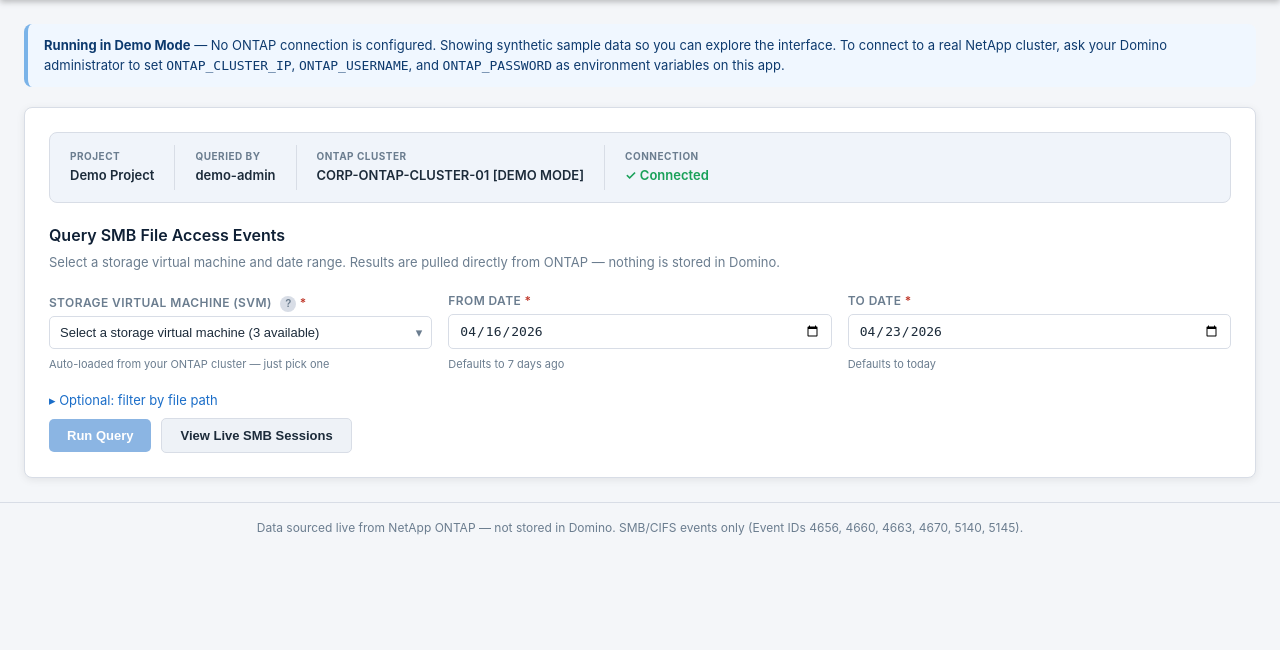
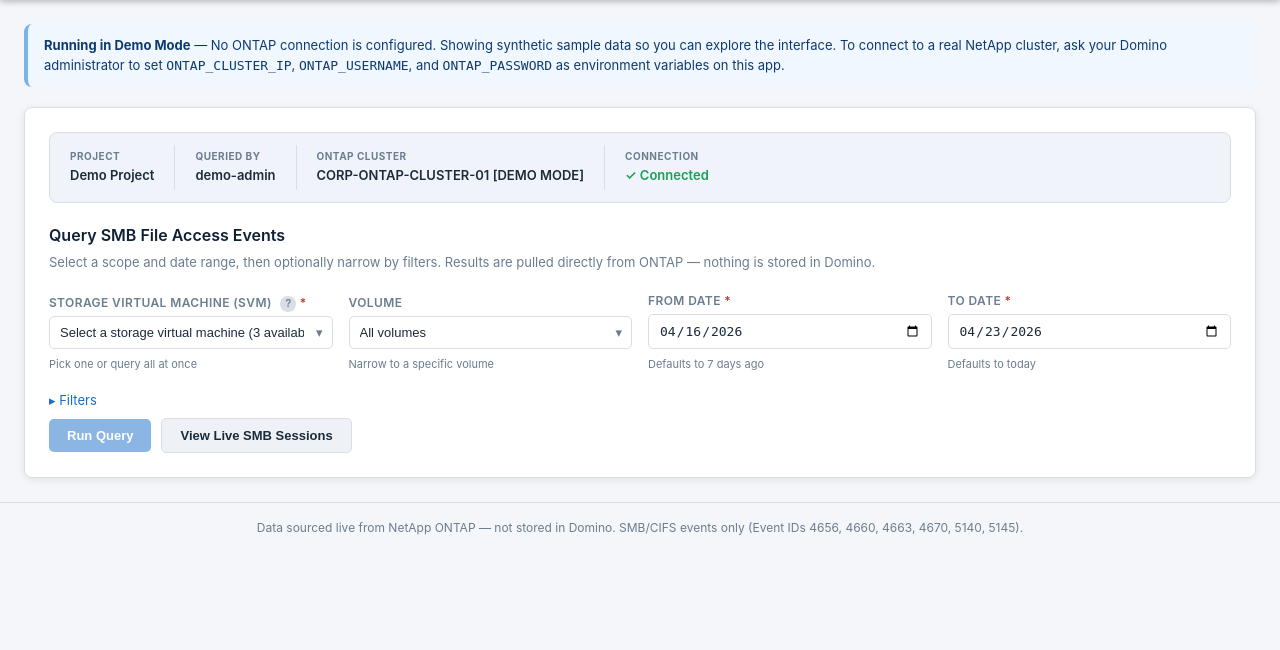
Before and after one commit to ddl-matthew-tendler/netapp_volume_audit_trail, a Flask app: page / in a window 1280 px wide. Shown: the part 52-702 px from the top of the page. Run offline with Flask 3, Linux system fonts and the light colour scheme.

Commit message:
new
Pushed from Domino: https://life-sciences-demo.domino-eval.com/u/matt_tendler_domino/netapp_volume_audit_trail/workspaces?executionId=69e94805730d5f79d9bae8c3

```diff
--- a/app.py
+++ b/app.py
@@ -25,7 +25,7 @@
 
 from ontap_client import OntapClient, OntapError
 from evtx_parser import parse_smb_events, EVTX_AVAILABLE
-from demo_data import generate_demo_events, DEMO_SVM_LIST, DEMO_CLUSTER_NAME
+from demo_data import generate_demo_events, DEMO_SVM_LIST, DEMO_CLUSTER_NAME, DEMO_VOLUMES
 
 # Demo mode activates automatically when ONTAP credentials are not configured,
 # so the app is always usable out of the box.
@@ -116,6 +116,7 @@
             "ok": True,
             "cluster_name": DEMO_CLUSTER_NAME,
             "svms": DEMO_SVM_LIST,
+            "volumes": DEMO_VOLUMES,
             "project_name": ctx["project_name"] or "Demo Project",
             "username": ctx["username"] or "demo-admin",
             "evtx_available": True,
@@ -126,10 +127,21 @@
         client       = _get_client()
         cluster_info = client.ping()
         svms         = client.list_svms()
+        svm_names    = [s["name"] for s in svms]
+
+        # Fetch volumes grouped by SVM
+        all_volumes  = client.list_volumes()
+        volumes_by_svm = {}
+        for v in all_volumes:
+            svm = v.get("svm", {}).get("name", "")
+            if svm:
+                volumes_by_svm.setdefault(svm, []).append(v["name"])
+
         return jsonify({
             "ok":             True,
             "cluster_name":   cluster_info.get("name", "Unknown"),
-            "svms":           [s["name"] for s in svms],
+            "svms":           svm_names,
+            "volumes":        volumes_by_svm,
             "project_name":   ctx["project_name"],
             "username":       ctx["username"],
             "evtx_available": EVTX_AVAILABLE,
@@ -171,19 +183,27 @@
     if start_dt > end_dt:
         return jsonify({"error": "start_date must be before end_date"}), 400
 
-    path_prefix = body.get("path_prefix", "").strip()
-    max_files   = min(int(os.environ.get("ONTAP_MAX_FILES", 10)), 50)
-    ctx         = _domino_context()
+    path_prefix   = body.get("path_prefix", "").strip()
+    username_filt = body.get("username", "").strip()
+    event_types   = body.get("event_types") or []  # list of event type strings
+    result_filter = body.get("result_filter", "all").strip().lower()
+    volume_filt   = body.get("volume", "").strip()
+    max_files     = min(int(os.environ.get("ONTAP_MAX_FILES", 10)), 50)
+    ctx           = _domino_context()
 
     # --- Demo mode: return synthetic events, no ONTAP or python-evtx needed ---
     if DEMO_MODE:
         events = generate_demo_events(
-            body["svm_name"], body["start_date"], body["end_date"], path_prefix
+            body["svm_name"], body["start_date"], body["end_date"],
+            path_prefix, username_filt, event_types or None,
+            result_filter, volume_filt,
         )
+        svm_label = "All SVMs" if body["svm_name"] == "__all__" else body["svm_name"]
         return jsonify({
             "meta": _build_meta(
-                ctx, body["svm_name"], start_dt, end_dt,
-                files_checked=3, events_found=len(events), files_skipped=0,
+                ctx, svm_label, start_dt, end_dt,
+                files_checked=3 if body["svm_name"] != "__all__" else 9,
+                events_found=len(events), files_skipped=0,
             ),
             "events": events,
             "demo_mode": True,
--- a/static/app.js
+++ b/static/app.js
@@ -35,6 +35,7 @@
 let sortCol        = "timestamp_str";
 let sortDir        = "desc";
 let currentSvm     = "";
+let volumesBySvm   = {};  // populated from /api/init
 
 // -----------------------------------------------------------------------
 // DOM refs
@@ -59,8 +60,9 @@
 const sessionsBody  = document.getElementById("sessions-body");
 const modalCloseBtn = document.getElementById("modal-close-btn");
 const svmSelect     = document.getElementById("svm_name");
-const toggleAdv     = document.getElementById("toggle-advanced");
-const advFields     = document.getElementById("advanced-fields");
+const volumeSelect  = document.getElementById("volume");
+const toggleFilters = document.getElementById("toggle-filters");
+const filterFields  = document.getElementById("filter-fields");
 
 // -----------------------------------------------------------------------
 // Initialise on page load — fully automatic
@@ -79,6 +81,7 @@
     setText("ctx-user",    data.username     || "—");
     setText("ctx-cluster", data.cluster_name || "—");
     setText("header-user", data.username ? `Logged in as: ${data.username}` : "");
+    volumesBySvm = data.volumes || {};
     populateSvms(data.svms || []);
     queryCard.style.display = "block";
   }
@@ -143,23 +146,54 @@
   placeholder.textContent = `Select a storage virtual machine (${svms.length} available)`;
   svmSelect.appendChild(placeholder);
 
+  // "All SVMs" option
+  const allOpt = document.createElement("option");
+  allOpt.value       = "__all__";
+  allOpt.textContent = `All SVMs (${svms.length})`;
+  svmSelect.appendChild(allOpt);
+
   svms.forEach(name => {
     const opt = document.createElement("option");
     opt.value       = name;
     opt.textContent = name;
     svmSelect.appendChild(opt);
   });
+
+  // When SVM changes, update volume dropdown
+  svmSelect.addEventListener("change", () => populateVolumes(svmSelect.value));
+}
+
+function populateVolumes(svmName) {
+  volumeSelect.innerHTML = '<option value="">All volumes</option>';
+
+  let vols = [];
+  if (svmName === "__all__") {
+    // Combine all volumes from all SVMs
+    const seen = new Set();
+    Object.values(volumesBySvm).forEach(arr =>
+      arr.forEach(v => { if (!seen.has(v)) { seen.add(v); vols.push(v); } }));
+    vols.sort();
+  } else if (svmName && volumesBySvm[svmName]) {
+    vols = [...volumesBySvm[svmName]].sort();
+  }
+
+  vols.forEach(name => {
+    const opt = document.createElement("option");
+    opt.value       = name;
+    opt.textContent = name;
+    volumeSelect.appendChild(opt);
+  });
 }
 
 // -----------------------------------------------------------------------
 // Toggle optional path filter
 // -----------------------------------------------------------------------
-toggleAdv.addEventListener("click", () => {
-  const open = advFields.style.display === "block";
-  advFields.style.display = open ? "none" : "block";
-  toggleAdv.textContent   = open
-    ? "▶ Optional: filter by file path"
-    : "▼ Optional: filter by file path";
+toggleFilters.addEventListener("click", () => {
+  const open = filterFields.style.display === "block";
+  filterFields.style.display = open ? "none" : "block";
+  toggleFilters.innerHTML    = open
+    ? "&#9656; Filters"
+    : "&#9662; Filters";
 });
 
 // -----------------------------------------------------------------------
@@ -174,11 +208,21 @@
 
   currentSvm = svmSelect.value;
 
+  // Collect checked event types
+  const checkedTypes = [...document.querySelectorAll('input[name="event_type"]:checked')]
+    .map(cb => cb.value);
+  const allTypes = document.querySelectorAll('input[name="event_type"]').length;
+
   const payload = {
-    svm_name:    currentSvm,
-    start_date:  document.getElementById("start_date").value,
-    end_date:    document.getElementById("end_date").value,
-    path_prefix: document.getElementById("path_prefix")?.value.trim() || "",
+    svm_name:      currentSvm,
+    start_date:    document.getElementById("start_date").value,
+    end_date:      document.getElementById("end_date").value,
+    path_prefix:   document.getElementById("path_prefix")?.value.trim() || "",
+    username:      document.getElementById("username_filter")?.value.trim() || "",
+    result_filter: document.getElementById("result_filter")?.value || "all",
+    volume:        document.getElementById("volume")?.value || "",
+    // Only send event_types if user unchecked something (otherwise send empty = all)
+    event_types:   checkedTypes.length < allTypes ? checkedTypes : [],
   };
 
   try {
@@ -311,6 +355,7 @@
 function rowHtml(ev) {
   return `<tr>
     <td style="white-space:nowrap">${esc(ev.timestamp_str)}</td>
+    <td>${esc(ev.svm_name || "—")}</td>
     <td>${eventBadge(ev.event_type)}</td>
     <td><strong>${esc(ev.user)}</strong></td>
     <td>${esc(ev.domain)}</td>
@@ -348,7 +393,7 @@
 function applyFilter(events, q) {
   q = (q || "").toLowerCase().trim();
   if (!q) return events;
-  const cols = ["timestamp_str", "event_type", "user", "domain",
+  const cols = ["timestamp_str", "svm_name", "event_type", "user", "domain",
                 "client_ip", "object_path", "share_name", "access_operations", "result"];
   return events.filter(ev => cols.some(c => (ev[c] || "").toLowerCase().includes(q)));
 }
@@ -380,7 +425,7 @@
 // -----------------------------------------------------------------------
 exportCsvBtn.addEventListener("click", () => {
   if (!filteredEvents.length) return;
-  const cols = ["timestamp_str", "event_type", "user", "domain",
+  const cols = ["timestamp_str", "svm_name", "event_type", "user", "domain",
                 "client_ip", "object_path", "share_name", "access_operations", "result"];
   const csv  = [cols.join(","),
     ...filteredEvents.map(ev =>
--- a/static/styles.css
+++ b/static/styles.css
@@ -74,14 +74,40 @@
 /* ---- Field hint ---- */
 .field-hint { font-size: 11px; color: var(--text-muted); margin-top: 3px; }
 
-/* ---- Optional row ---- */
-.optional-row { margin-top: 16px; }
+/* ---- Filter row ---- */
+.filter-row { margin-top: 16px; }
 .btn-link {
   background: none; border: none; padding: 0;
   color: var(--accent); font-size: 13px; cursor: pointer;
   font-family: var(--font);
 }
 .btn-link:hover { text-decoration: underline; }
+
+/* ---- Checkbox row ---- */
+.checkbox-row {
+  display: flex;
+  flex-wrap: wrap;
+  gap: 6px 16px;
+  margin-top: 6px;
+}
+.checkbox-label {
+  display: flex;
+  align-items: center;
+  gap: 5px;
+  font-size: 13px !important;
+  font-weight: 400 !important;
+  text-transform: none !important;
+  letter-spacing: 0 !important;
+  color: var(--text);
+  cursor: pointer;
+  padding: 4px 10px;
+  border-radius: 4px;
+  border: 1px solid var(--border);
+  background: #f8f9fb;
+  transition: background 0.15s, border-color 0.15s;
+}
+.checkbox-label:hover { background: #eef2f7; border-color: var(--accent); }
+.checkbox-label input[type="checkbox"] { accent-color: var(--accent); }
 
 /* ---- Sessions meta ---- */
 .sessions-meta { color: var(--text-muted); font-size: 12px; margin-bottom: 12px; }
@@ -205,7 +231,7 @@
 .form-row.three-col { grid-template-columns: repeat(3, 1fr); }
 .form-row.two-col   { grid-template-columns: repeat(2, 1fr); }
 @media (max-width: 900px) {
-  .form-row.three-col, .form-row.two-col { grid-template-columns: 1fr; }
+  .form-row.three-col, .form-row.two-col, .form-row { grid-template-columns: 1fr !important; }
 }
 .form-row:last-child { align-items: center; }
 .form-group { display: flex; flex-direction: column; gap: 4px; }
--- a/templates/index.html
+++ b/templates/index.html
@@ -99,15 +99,16 @@
         Query SMB File Access Events
       </h2>
       <p class="card-subtitle">
-        Select a storage virtual machine and date range. Results are pulled
+        Select a scope and date range, then optionally narrow by filters. Results are pulled
         directly from ONTAP — nothing is stored in Domino.
       </p>
 
       <form id="query-form" autocomplete="off">
 
-        <div class="form-row three-col">
+        <!-- Row 1: Scope & Date Range -->
+        <div class="form-row" style="grid-template-columns: 1fr 1fr 1fr 1fr;">
 
-          <!-- SVM — auto-populated dropdown -->
+          <!-- SVM — auto-populated dropdown with "All SVMs" -->
           <div class="form-group required">
             <label for="svm_name">
               Storage Virtual Machine (SVM)
@@ -118,7 +119,18 @@
                 <option value="">Loading SVMs…</option>
               </select>
             </div>
-            <span class="field-hint">Auto-loaded from your ONTAP cluster — just pick one</span>
+            <span class="field-hint">Pick one or query all at once</span>
+          </div>
+
+          <!-- Volume — dynamically filtered by SVM -->
+          <div class="form-group">
+            <label for="volume">Volume</label>
+            <div class="select-wrapper">
+              <select id="volume" name="volume">
+                <option value="">All volumes</option>
+              </select>
+            </div>
+            <span class="field-hint">Narrow to a specific volume</span>
           </div>
 
           <!-- Start date — defaults to 7 days ago -->
@@ -137,20 +149,75 @@
 
         </div>
 
-        <!-- Optional path filter — collapsed by default -->
-        <div class="optional-row">
-          <button type="button" class="btn-link" id="toggle-advanced">
-            &#9656; Optional: filter by file path
+        <!-- Row 2: Filters -->
+        <div class="filter-row">
+          <button type="button" class="btn-link" id="toggle-filters">
+            &#9656; Filters
           </button>
-          <div id="advanced-fields" style="display:none; margin-top:12px;">
-            <div class="form-group" style="max-width:480px;">
-              <label for="path_prefix">File Path Prefix</label>
-              <input type="text" id="path_prefix" name="path_prefix"
-                     placeholder="/vol/finance_data/" />
-              <span class="field-hint">
-                Leave blank to see all SMB events. Enter a path to narrow results
-                to a specific volume or folder.
-              </span>
+          <div id="filter-fields" style="display:none; margin-top:12px;">
+            <div class="form-row" style="grid-template-columns: 1fr 1fr 1fr;">
+
+              <!-- Username filter -->
+              <div class="form-group">
+                <label for="username_filter">Username</label>
+                <input type="text" id="username_filter" name="username_filter"
+                       placeholder="e.g. j.smith" />
+                <span class="field-hint">Partial match — leave blank for all users</span>
+              </div>
+
+              <!-- Result filter -->
+              <div class="form-group">
+                <label for="result_filter">Result</label>
+                <div class="select-wrapper">
+                  <select id="result_filter" name="result_filter">
+                    <option value="all">All Results</option>
+                    <option value="success">Success Only</option>
+                    <option value="failure">Failures Only</option>
+                  </select>
+                </div>
+                <span class="field-hint">Filter by access outcome</span>
+              </div>
+
+              <!-- File path prefix -->
+              <div class="form-group">
+                <label for="path_prefix">File Path Contains</label>
+                <input type="text" id="path_prefix" name="path_prefix"
+                       placeholder="/vol/finance_data/" />
+                <span class="field-hint">Narrow to a specific path</span>
+              </div>
+
+            </div>
+
+            <!-- Event type checkboxes -->
+            <div class="form-group" style="margin-top:12px;">
+              <label>Event Types</label>
+              <div class="checkbox-row">
+                <label class="checkbox-label">
+                  <input type="checkbox" name="event_type" value="Object Accessed" checked />
+                  Object Accessed
+                </label>
+                <label class="checkbox-label">
+                  <input type="checkbox" name="event_type" value="Object Deleted" checked />
+                  Object Deleted
+                </label>
+                <label class="checkbox-label">
+                  <input type="checkbox" name="event_type" value="Permissions Changed" checked />
+                  Permissions Changed
+                </label>
+                <label class="checkbox-label">
+                  <input type="checkbox" name="event_type" value="Handle Requested" checked />
+                  Handle Requested
+                </label>
+                <label class="checkbox-label">
+                  <input type="checkbox" name="event_type" value="Share Accessed" checked />
+                  Share Accessed
+                </label>
+                <label class="checkbox-label">
+                  <input type="checkbox" name="event_type" value="Share Access Checked" checked />
+                  Share Access Checked
+                </label>
+              </div>
+              <span class="field-hint">Uncheck to exclude specific event types from results</span>
             </div>
           </div>
         </div>
@@ -209,6 +276,9 @@
             <tr>
               <th data-col="timestamp_str" class="sortable">
                 Timestamp (UTC) <span class="sort-icon">&#8597;</span>
+              </th>
+              <th data-col="svm_name" class="sortable">
+                SVM <span class="sort-icon">&#8597;</span>
               </th>
               <th data-col="event_type" class="sortable">
                 Event Type <span class="sort-icon">&#8597;</span>
```
Also changed, not shown: demo_data.py (+43 -1 lines), ontap_client.py (+12 -0 lines), .claude/settings.local.json.
